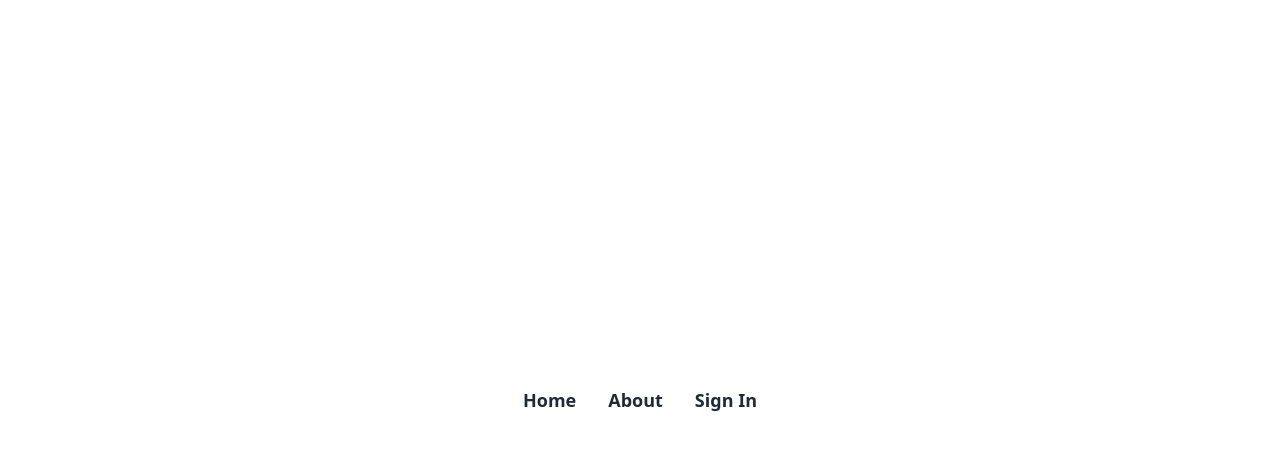
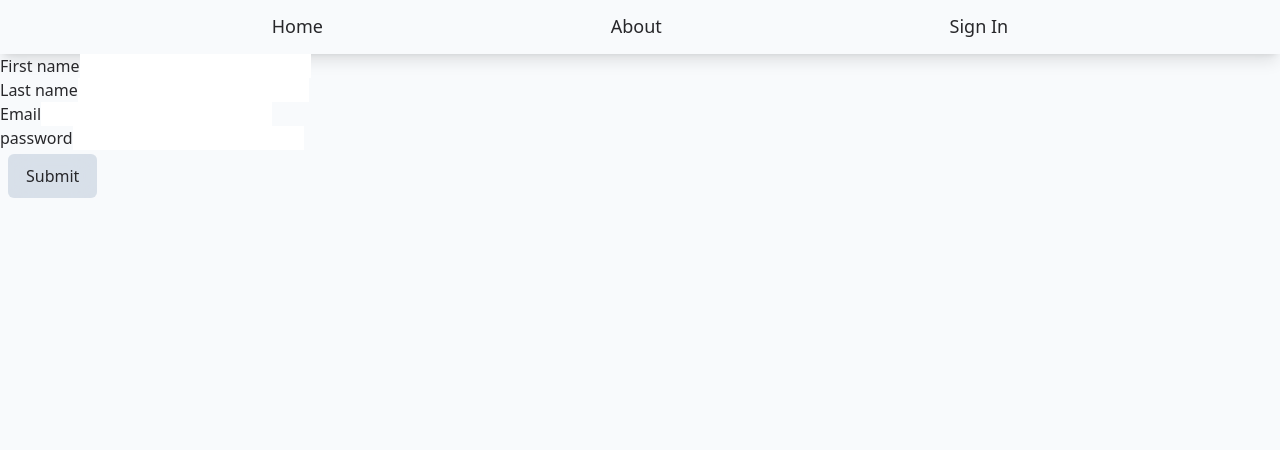
Before and after one commit to TathagataDas99/Classroom-Frontend, a Vue app: page /sign-in in a window 1280 px wide. Before the commit this address had no page. Shown: the top 450 px of the page. Built offline with nearby package versions, Linux system fonts and the light colour scheme.

Commit message:
sign in corrected

```diff
--- a/index.html
+++ b/index.html
@@ -4,9 +4,9 @@
     <meta charset="UTF-8" />
     <link rel="icon" href="/favicon.ico" />
     <meta name="viewport" content="width=device-width, initial-scale=1.0" />
-    <title>Vite App</title>
+    <title>Classroom[LMS]</title>
   </head>
-  <body>
+  <body class="h-screen w-screen scrollbar-hide bg-slate-50 text-zinc-800">
     <div id="app"></div>
     <script type="module" src="/src/main.js"></script>
   </body>
--- a/src/App.vue
+++ b/src/App.vue
@@ -1,21 +1,13 @@
 <template>
-  <div
-    class="flex h-screen w-screen flex-col items-center justify-evenly scrollbar-hide"
-  >
-    <nav class="flex flex-row items-center justify-evenly">
-      <router-link
-        class="m-1 rounded-3xl px-3 py-2 text-lg font-bold hover:bg-red-500 hover:text-white"
-        :to="{ name: 'home' }"
+  <div class="flex flex-col justify-evenly">
+    <nav class="flex flex-row flex-wrap items-center justify-evenly shadow-lg">
+      <router-link class="slow-effect link" :to="{ name: 'home' }"
         >Home</router-link
       >
-      <router-link
-        class="m-1 rounded-3xl px-3 py-2 text-lg font-bold hover:bg-green-500 hover:text-white"
-        :to="{ name: 'about' }"
+      <router-link class="slow-effect link" :to="{ name: 'about' }"
         >About</router-link
       >
-      <router-link
-        class="m-1 rounded-3xl px-3 py-2 text-lg font-bold hover:bg-green-500 hover:text-white"
-        :to="{ name: 'singIn' }"
+      <router-link class="slow-effect link" :to="{ name: 'signIn' }"
         >Sign In</router-link
       >
     </nav>
--- a/src/css/index.css
+++ b/src/css/index.css
@@ -1,3 +1,14 @@
 @tailwind base;
 @tailwind components;
 @tailwind utilities;
+
+.slow-effect {
+  @apply transition duration-200 ease-linear;
+}
+
+.link {
+  @apply my-1 rounded-2xl border-b-2 border-transparent px-4 py-2 text-sm decoration-transparent outline-none hover:border-primary-dark hover:font-semibold  hover:text-primary-dark md:text-base lg:text-lg 2xl:text-xl;
+}
+.bttn {
+  @apply mx-2 my-1 rounded-md border-2 border-transparent bg-slate-300/70 px-4 py-2 backdrop-blur-md backdrop-filter hover:border-primary-dark hover:font-semibold hover:text-primary-dark;
+}
--- a/src/router/index.js
+++ b/src/router/index.js
@@ -1,7 +1,7 @@
 import { createRouter, createWebHistory } from "vue-router";
 import HomeView from "../views/HomeView.vue";
 import AboutView from "../views/AboutView.vue";
-import singIn from "../views/singIn.vue";
+import SignIn from "../views/SignIn.vue";
 import ActivationAccount from "../views/ActivationAccount.vue";
 
 const router = createRouter({
@@ -18,9 +18,9 @@ const router = createRouter({
       component: AboutView,
     },
     {
-      path: "/sing-in",
-      name: "singIn",
-      component: singIn,
+      path: "/sign-in",
+      name: "signIn",
+      component: SignIn,
     },
     {
       path: "/activate/:uid/:token",
--- a/src/views/SingIn.vue
+++ b/src/views/SignIn.vue
@@ -1,6 +1,6 @@
 <template>
   <div>
-    <form @submit.prevent="handelSingup">
+    <form @submit.prevent="handelSignup">
       <div>
         <label for="firstName">First name</label>
         <input type="text" v-model.trim="formValues.first_name" />
@@ -17,12 +17,7 @@
         <label for="password">password</label>
         <input type="password" v-model="formValues.password" />
       </div>
-      <button
-        class="inline-block cursor-pointer rounded-md bg-gray-800 px-4 py-3 text-center text-sm font-semibold uppercase text-white transition duration-200 ease-in-out hover:bg-gray-900"
-        type="submit"
-      >
-        Submit
-      </button>
+      <button class="bttn slow-effect" type="submit">Submit</button>
     </form>
   </div>
 </template>
@@ -31,6 +26,7 @@
 import axios from "axios";
 
 export default {
+  name: "SignIn",
   data() {
     return {
       formValues: {
@@ -42,7 +38,7 @@ export default {
     };
   },
   methods: {
-    async handelSingup() {
+    async handelSignup() {
       await axios.post(
         "https://lms-classroom-api.herokuapp.com/auth/users/",
         this.formValues
--- a/tailwind.config.js
+++ b/tailwind.config.js
@@ -2,7 +2,14 @@
 module.exports = {
   content: ["./index.html", "./src/**/*.{vue,js}", "./src/*.{vue, js}"],
   theme: {
-    extend: {},
+    extend: {
+      colors: {
+        primary: {
+          dark: "#00BFA6",
+          light: "#3af0d1",
+        },
+      },
+    },
   },
   plugins: [require("tailwind-scrollbar-hide"), require("daisyui")],
 };
```
